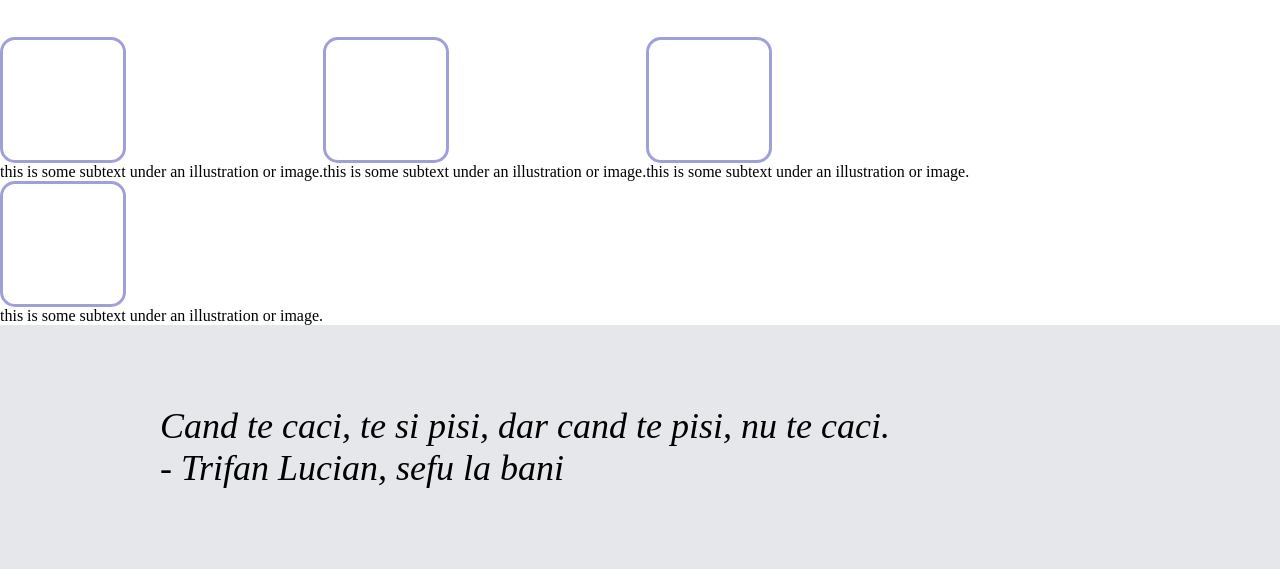
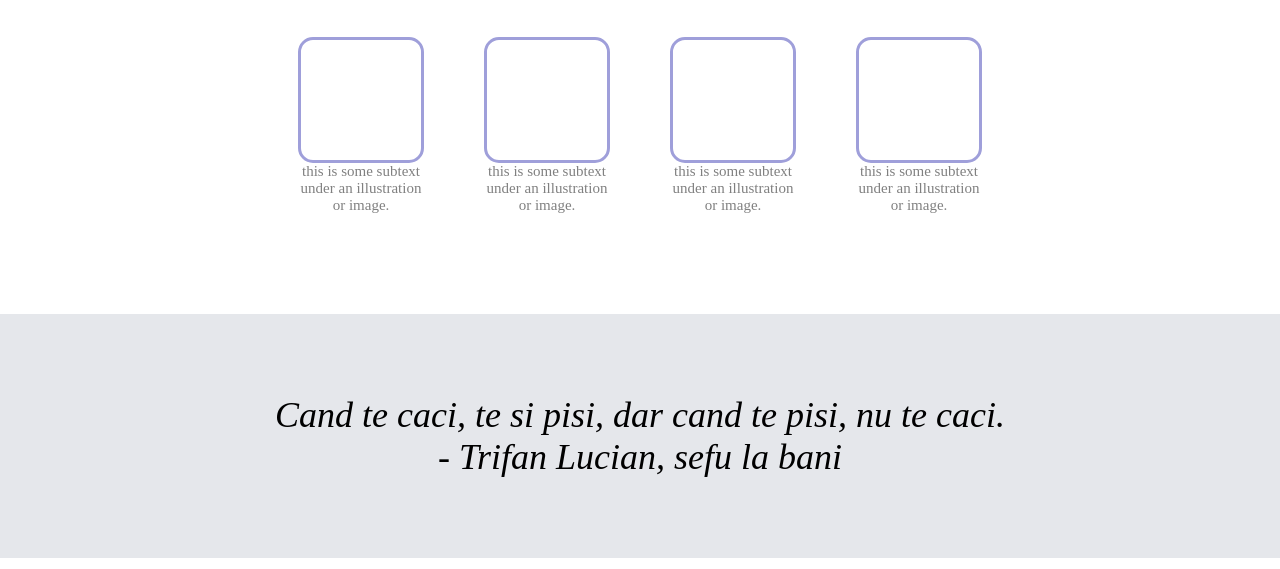
Before and after one commit to lucimanluk/Project-Landing-Page-CSS, a plain HTML site: page index.html in a window 1280 px wide. Shown: the part 522-1091 px from the top of the page. Drawn offline with Linux system fonts and the light colour scheme.

Commit message:
Second element edited.

```diff
--- a/style.css
+++ b/style.css
@@ -91,6 +91,15 @@ ul{
     margin-top:40px;
     display: flex;
     flex-wrap: wrap;
+    gap: 60px;
+    margin-bottom: 100px;
+}
+
+.illustration{
+    width:126px;
+    font-size:15px;
+    text-align: center;
+    color:grey;
 }
 
 .cutie{
@@ -105,6 +114,7 @@ ul{
     display:flex;
     flex-wrap: wrap;
     flex-direction: column;
+    align-items: center;
     padding:80px 160px;
     font-size:36px;
     font-style: italic;
@@ -115,5 +125,6 @@ ul{
 }
 
 #autor{
-   align-content:flex-end;
+    display:flex;
+    justify-content: flex-end;
 }
```
Also changed, not shown: 1 other file.
